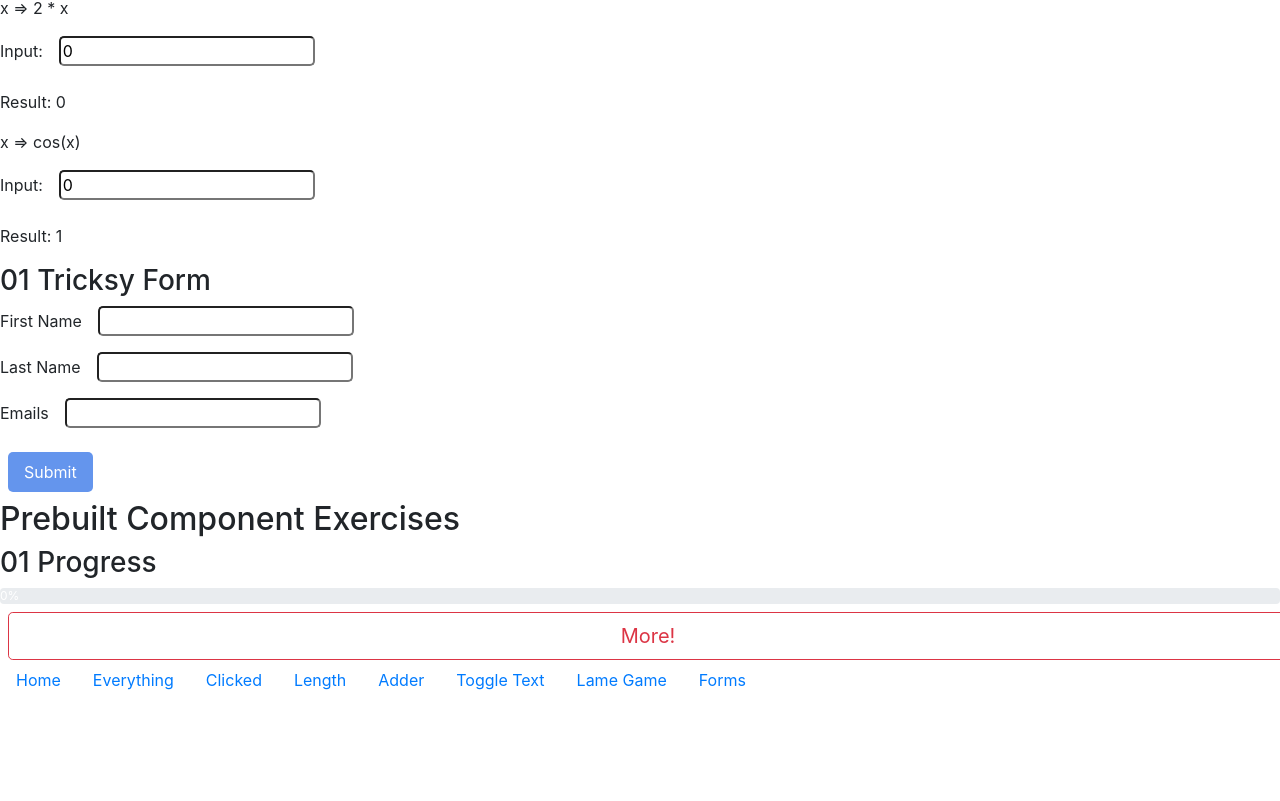
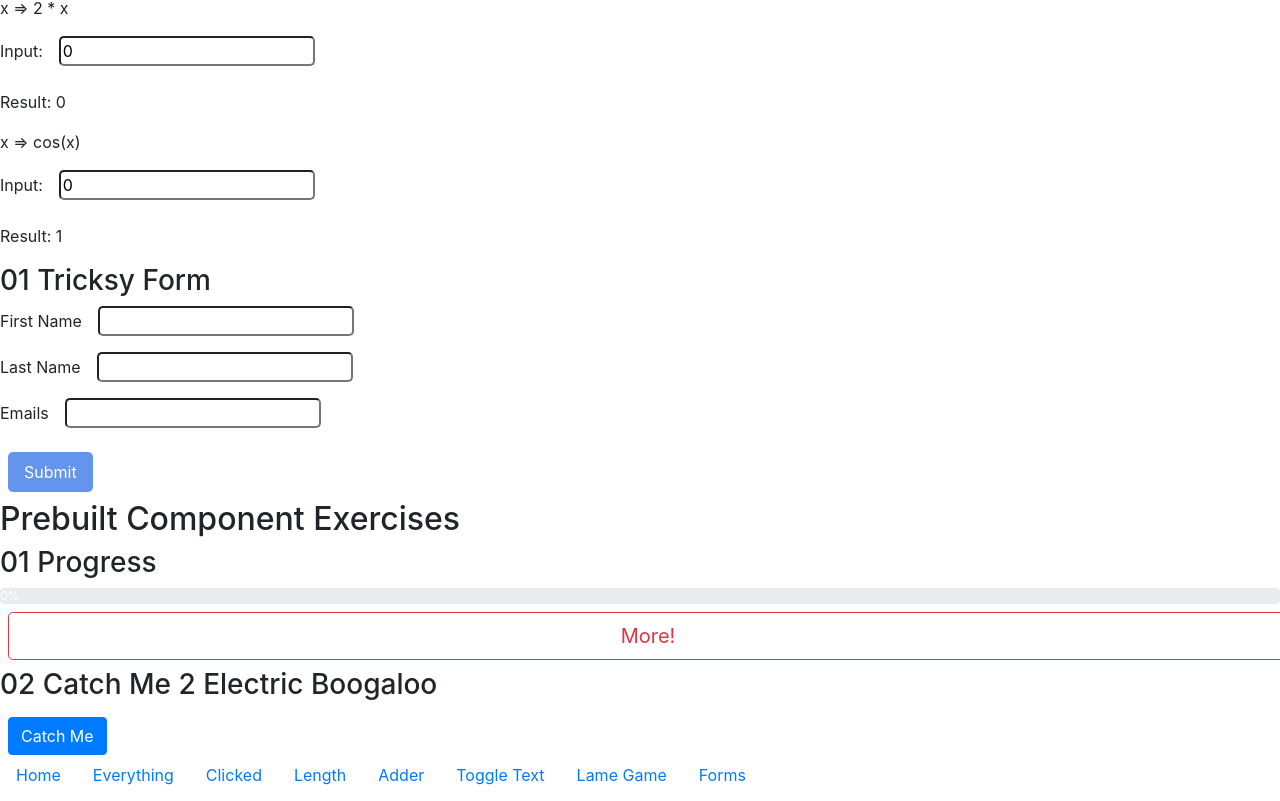
Before and after one commit to nosvalds/devMe-week9--react, a React (Create React App) app in the folder devme-react-exercises/: page /all-stuff in a window 1280 px wide. Shown: the part 2881-3682 px from the top of the page. Before the commit the page ends 3587 px from the top, so only its background shows below. Built offline with nearby package versions, Linux system fonts and the light colour scheme.

Commit message:
06 Prebuilt - 02 Catch Me If You can Button complete

```diff
--- a/devme-react-exercises/src/components/Stuff.js
+++ b/devme-react-exercises/src/components/Stuff.js
@@ -21,6 +21,7 @@ import Adder from './forms/Adder';
 import TransformParent from './forms/TransformParent';
 import Forms from './forms/Forms';
 import Progress from '../prebuiltcomponents/Progress';
+import CatchMeIfYouCan2 from '../prebuiltcomponents/CatchMeIfYouCan';
 
 const Stuff = ({ square }) => {
     let names = ["James P. Sullivan", "Mike Wazowski", "Boo", "Randall Boggs", "Roz", "Fungus"];
@@ -135,6 +136,9 @@ const Stuff = ({ square }) => {
         <h3>01 Progress</h3>
         <Progress />
 
+        <h3>02 Catch Me 2 Electric Boogaloo</h3>
+        <CatchMeIfYouCan2 jump={ 100 }/>
+
 
     </React.Fragment>
   );
--- /dev/null
+++ b/devme-react-exercises/src/prebuiltcomponents/CatchMeIfYouCan.js
@@ -0,0 +1,37 @@
+import React, { Component } from 'react';
+import Button from 'react-bootstrap/Button';
+
+class CatchMeIfYouCan2 extends Component {
+    constructor(props) {
+        super(props);
+
+        this.state = {
+            position: 0,
+
+        }
+
+
+        this.handleClick = this.handleClick.bind(this);
+    }
+
+    handleClick() {
+        const { jump } = this.props; // get jump size from props
+
+        this.setState({ position: this.state.position + jump });
+    }
+
+    render() {
+        const { position } = this.state;
+        return (
+            <Button
+                onClick={ this.handleClick }
+                style={{
+                    transform: `translateY(${position}px)`
+                }}
+            >Catch Me</Button>
+        )
+    }
+
+}
+
+export default CatchMeIfYouCan2;
```
